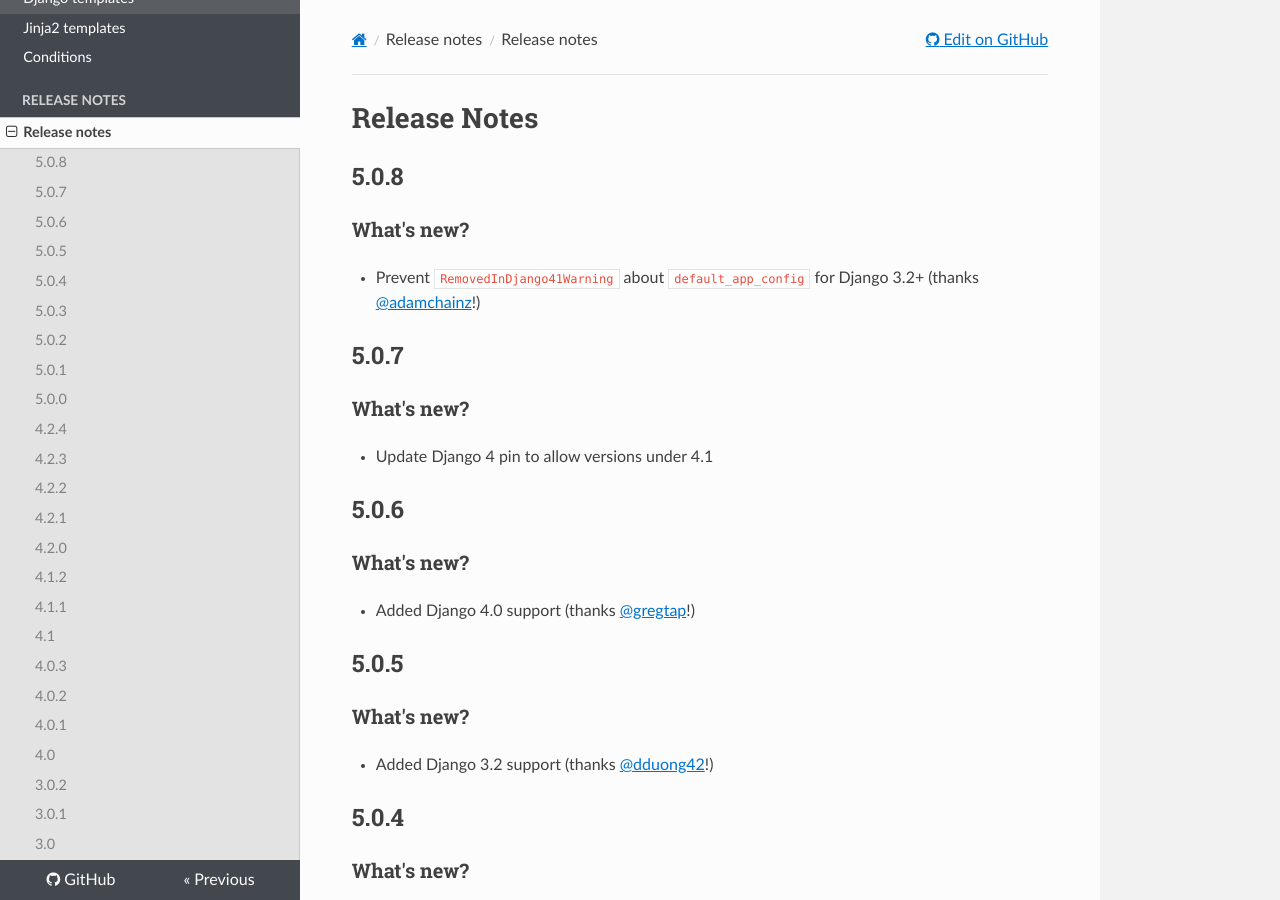
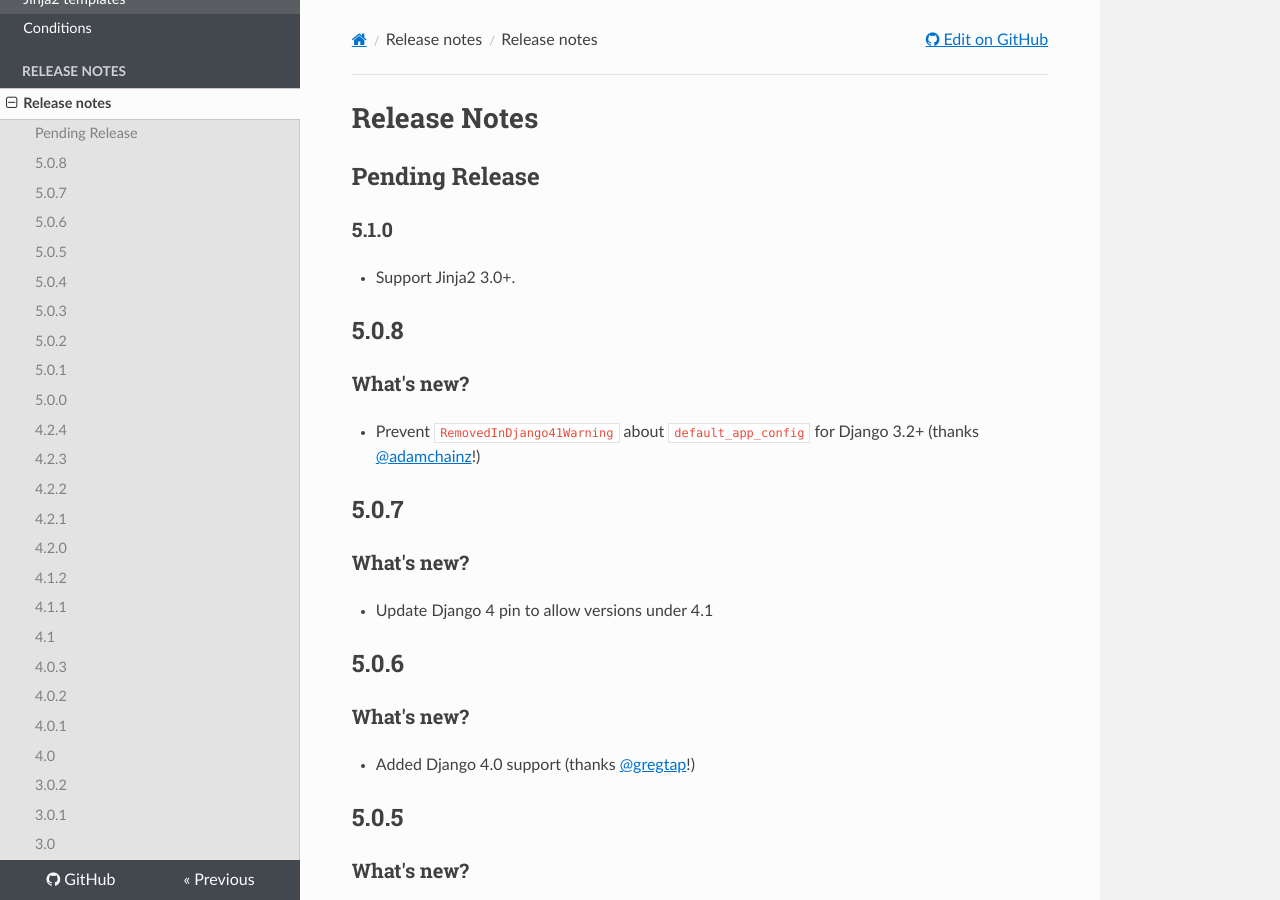
Before and after one commit to cfpb/django-flags, an MkDocs documentation site: the page built from docs/releasenotes.md, in a window 1280 px wide and 900 px high. Built offline with MkDocs 1.6.1, drawn with Linux system fonts in a browser that asks for light colours; nearby versions of some CDN libraries; old or Windows-style settings are respelled for this version of MkDocs.

Commit message:
Support Jinja2 3.0+

```diff
--- a/docs/releasenotes.md
+++ b/docs/releasenotes.md
@@ -1,4 +1,10 @@
 # Release Notes
+
+## Pending Release
+
+### 5.1.0
+
+- Support Jinja2 3.0+.
 
 ## 5.0.8
 
```
Also changed, not shown: 1 other file.
